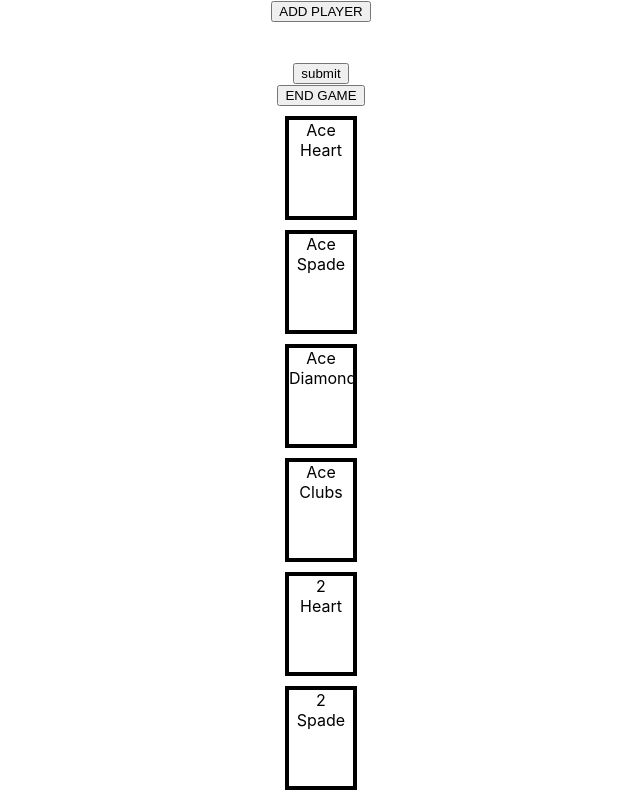
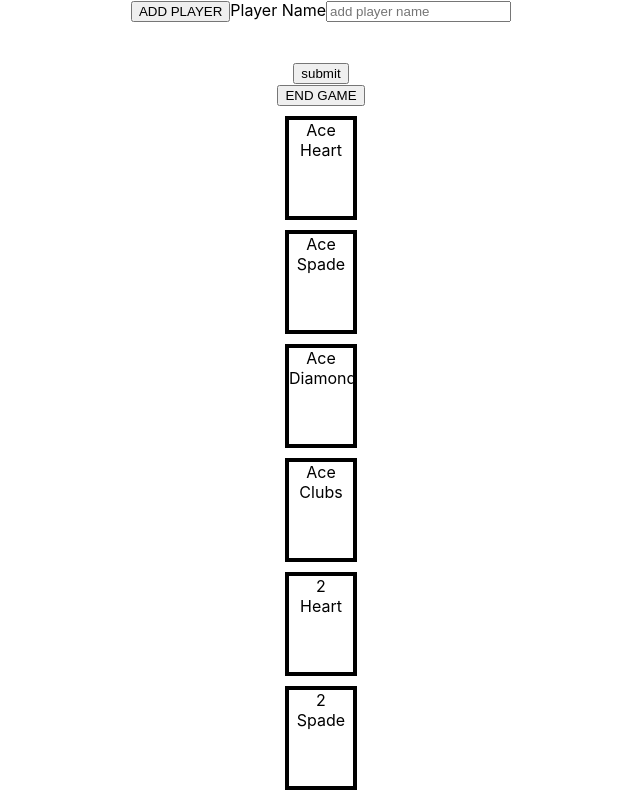
Before and after one commit to KareemAtKobalt/cardGame, a React (Create React App) app: page / in a window 1280 px wide. Shown: the top 800 px of the page, without its empty margins (319-959 px from the left). Built offline with nearby package versions, Linux system fonts and the light colour scheme.

Commit message:
Samad 05/07/2020

```diff
--- a/src/action/action.js
+++ b/src/action/action.js
@@ -6,6 +6,7 @@ import {
 } from "../constants";
 import createDeck from "../helper/createDeck";
 import { removeMatchingPair } from "../helper/removeMatchingPair";
+//import { addToPlayerForm } from "../helper/playerFunctions";
 
 export const newGame = () => {
   return {
@@ -33,9 +34,10 @@ export const clickOnEndPlay = store => {
   };
 };
 
-export const clickAddAPlayer = () => {
-  console.log("__________click");
+export const clickAddAPlayer = (increase) => {
+  console.log("__________click",increase );
   return {
     type: ADD_PLAYER
+    //payload:addToPlayerForm (increase)
   };
 };
--- a/src/player/PlayerForm.js
+++ b/src/player/PlayerForm.js
@@ -8,27 +8,38 @@ const mapStateToProps = state => {
 };
 
 const mapDispatchToProps = dispatch => {
-  return { clickAddPlayer: () => dispatch(clickAddAPlayer()) };
+
+  return { clickAddPlayer: (e) => {
+    e.preventDefault() ;
+    dispatch(clickAddAPlayer());
+  } };
 };
 
-const numberOfPlayerInput = props => {
-  console.log("look at me", props);
-  for (let i = 0; i < props.playerForm; i++) {
-    return <PlayerInput />;
-  }
-};
+// const numberOfPlayerInput = props => {
+//   for (let i = 0; i < props; i++) {
+//     console.log("look at me 2 ", props);
+//     return <PlayerInput />;
+
+//   }
+// };
 
 class PlayerForm extends Component {
-  clickAddAPlayer = () => {
-    this.props.clickAddPlayer();
+  renderPlayerForm = () => {
+    const playerForm = this.props.playerForm;
+    for (let i = 0; i < playerForm; i++) {
+      console.log("look at me 2 ", playerForm);
+      return <PlayerInput />;
+
+    }
+
   };
 
   render() {
+    console.log(this.props.playerForm)
     return (
       <form>
-        <button onClick={this.clickAddAPlayer}>ADD PLAYER</button>
-        {numberOfPlayerInput(this.props.playerForm)}
-        {/* {store.getState().playerForm} */}
+        <button onClick={this.props.clickAddPlayer}>ADD PLAYER</button>
+        {this.renderPlayerForm()}
         <br />
         <br />
         <br />
--- a/src/player/PlayerInput.js
+++ b/src/player/PlayerInput.js
@@ -5,6 +5,7 @@ const PlayerInput = () => {
     <label>
       Player Name
       <input type="text" name="playerName" placeholder="add player name" />
+      {console.log("Nani")}
     </label>
   );
 };
--- a/src/store/Reducers.js
+++ b/src/store/Reducers.js
@@ -4,6 +4,7 @@ import {
   REMOVE_CARD_FROM_DECK,
   ADD_PLAYER
 } from "../constants";
+import { addToPlayerForm } from "../helper/playerFunctions";
 
 const initialDeckState = {
   deck: []
@@ -107,19 +108,17 @@ const initialgameState = {
   playerForm: 1
 };
 
-const addToPlayerForm = playerForm => {
-  return playerForm++;
-};
+
 
 export const gameReducer = (state = initialgameState, action = {}) => {
+  console.log("state ",state.playerForm)
   switch (action.type) {
     case START_GAME_DECK:
       // this was copy and pasted, need to add the payload for players[]
       return Object.assign({}, state);
     case ADD_PLAYER:
-      return Object.assign({}, state, {
-        playerForm: addToPlayerForm(state.playerForm)
-      });
+      console.log("addToPlayerForm ( state.playerForm) ", addToPlayerForm ( state.playerForm))
+      return {...state, playerForm: addToPlayerForm( state.playerForm)};
     default:
       return state;
   }
```
